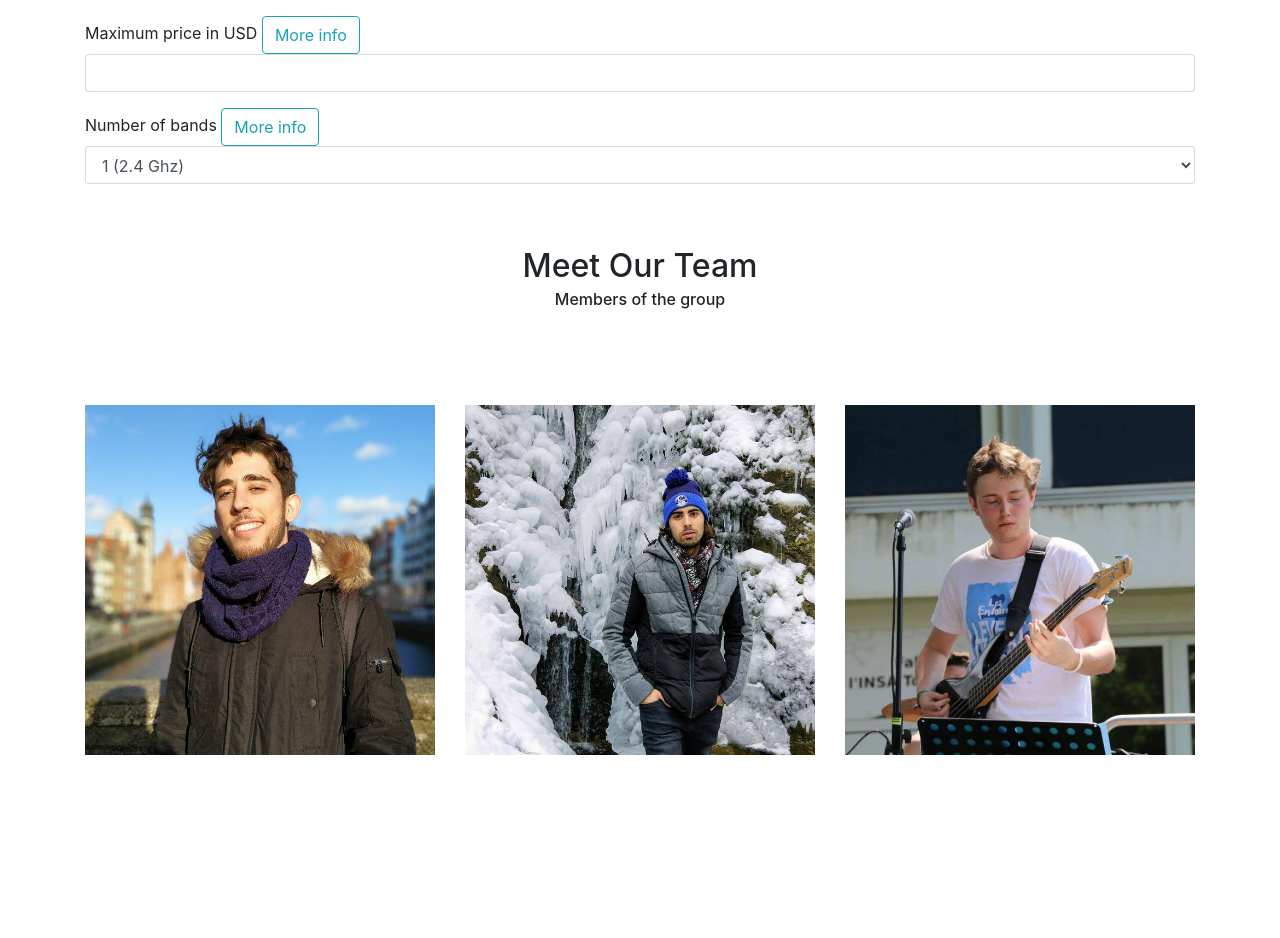
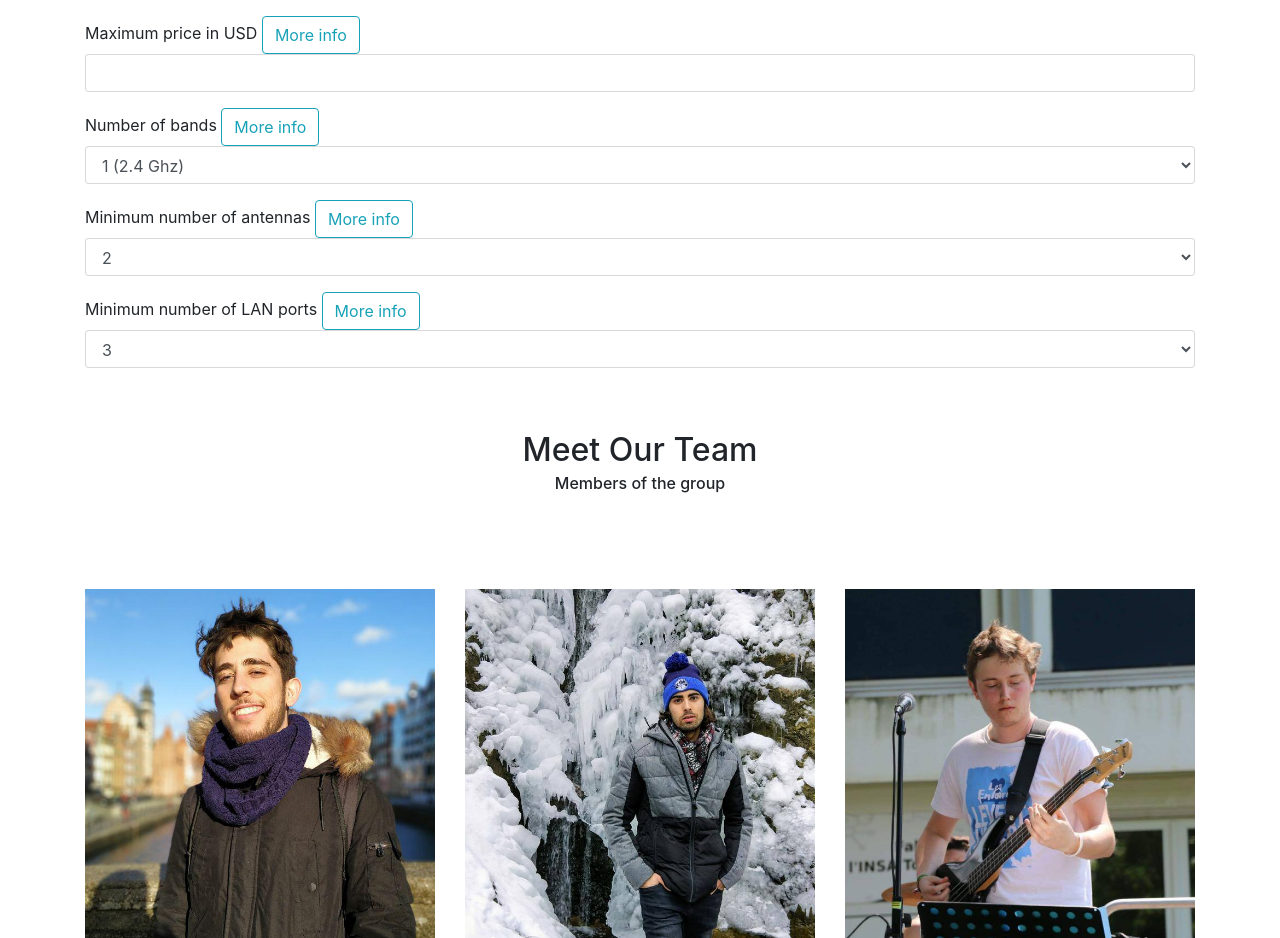
Before and after one commit to lazaropower/securityweb, a CodeIgniter app: page /securityweb/ in a window 1280 px wide. Shown: the part 393-1331 px from the top of the page. Run offline with CodeIgniter, Linux system fonts and the light colour scheme; some libraries are stand-ins or nearby versions.

Commit message:
adding things to form (gone wrong)

```diff
--- a/application/views/general/index.php
+++ b/application/views/general/index.php
@@ -63,7 +63,7 @@
     </a>
 </section>
 
-<!-- Info block 1 -->
+<!-- THE FORM -->
 <section class="info-section" id="routerfinder">
     <div class="container">
         <div class="head-box text-center mb-5">
@@ -72,6 +72,8 @@
         </div>
         <!-- Form for entering router features -->
         <form id="router-form">
+
+            <!-- Price (number input. TODO: convert to sliding control, elegant and no need to check the format) -->
             <div class="form-group">
                 <label for="price">Maximum price in USD</label>
                 <!-- Button trigger modal -->
@@ -80,8 +82,10 @@
                 </button>
                 <input type="number" class="form-control" id="max-price">
             </div>
+
+            <!-- Bands (3 options) -->
             <div class="form-group">
-                <label for="price">Number of bands</label>
+                <label for="bands">Number of bands</label>
                 <!-- Button trigger modal -->
                 <button type="button" class="btn btn-outline-info" data-toggle="modal" data-target="#bandsModal">
                     More info
@@ -93,12 +97,51 @@
                 </select>
             </div>
 
+            <!-- Minimum number of antennas -->
+            <div class="form-group">
+                <label for="antennas">Minimum number of antennas</label>
+                <!-- Button trigger modal -->
+                <button type="button" class="btn btn-outline-info" data-toggle="modal" data-target="#antennasModal">
+                    More info
+                </button>
+                <select class="form-control" id="antennasSelect">
+                    <option>2</option>
+                    <option>3</option>
+                    <option>4</option>
+                </select>
+            </div>
+
+            <!-- Minimum number of LAN ports -->
+            <div class="form-group">
+                <label for="ports">Minimum number of LAN ports</label>
+                <!-- Button trigger modal -->
+                <button type="button" class="btn btn-outline-info" data-toggle="modal" data-target="#portssModal">
+                    More info
+                </button>
+                <select class="form-control" id="portsSelect">
+                    <option>3</option>
+                    <option>4</option>
+                    <option>6</option>
+                    <option>8</option>
+                </select>
+            </div>
+
+            <!-- MAC ACLs (yes/no) -->
+
+
+            <!-- MU-MIMO (yes/no) -->
+
+
+            <!-- RADIUS (yes/no) -->
+
+
+
 
         </form>
     </div>
 </section>
-
-<!-- Modals -->
+<!-- ------- -->
+<!-- Modals (what appears after clicking -->
 <section id="modals">
     <!-- Price Modal -->
     <div class="modal fade" id="priceModal" tabindex="-1" role="dialog"
```
